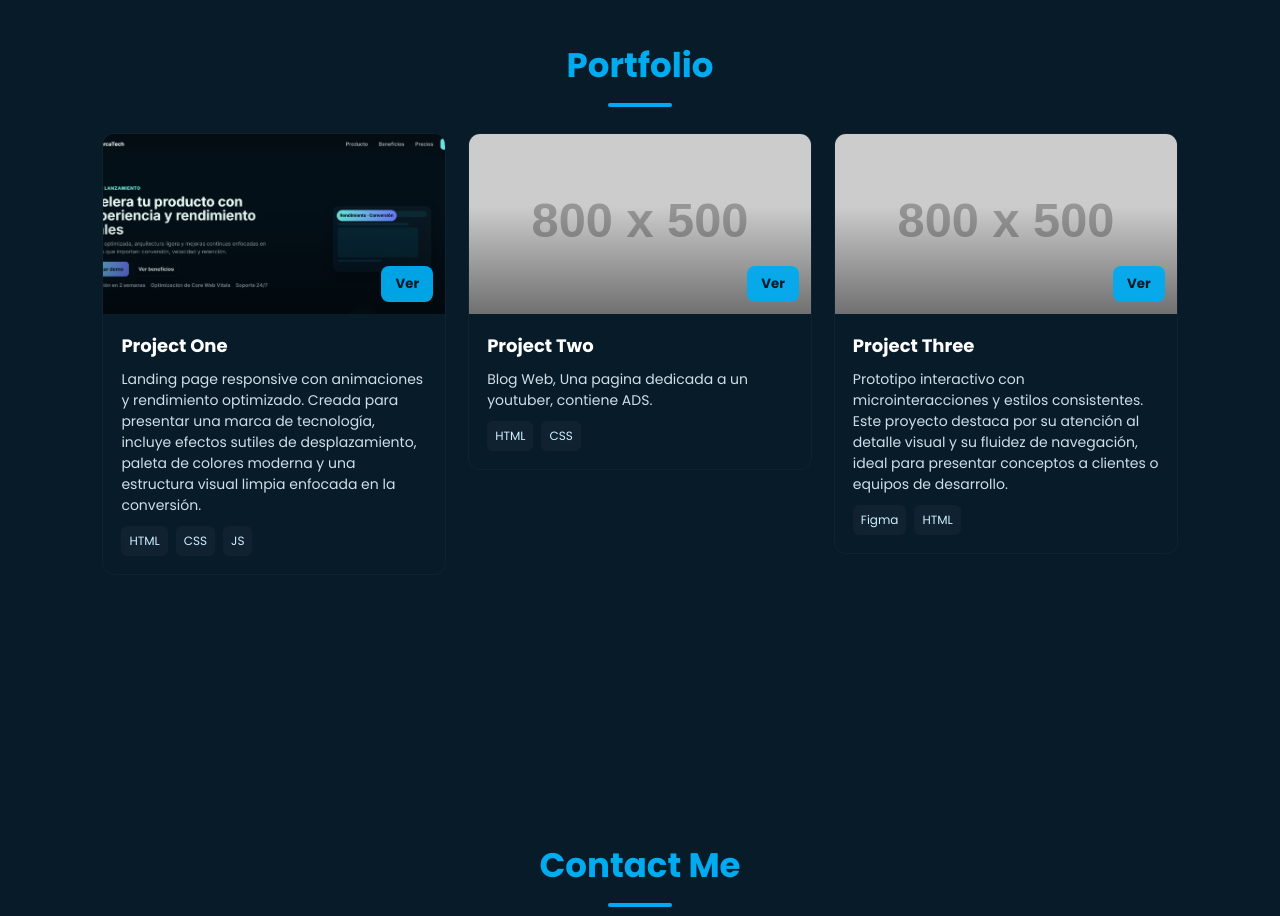
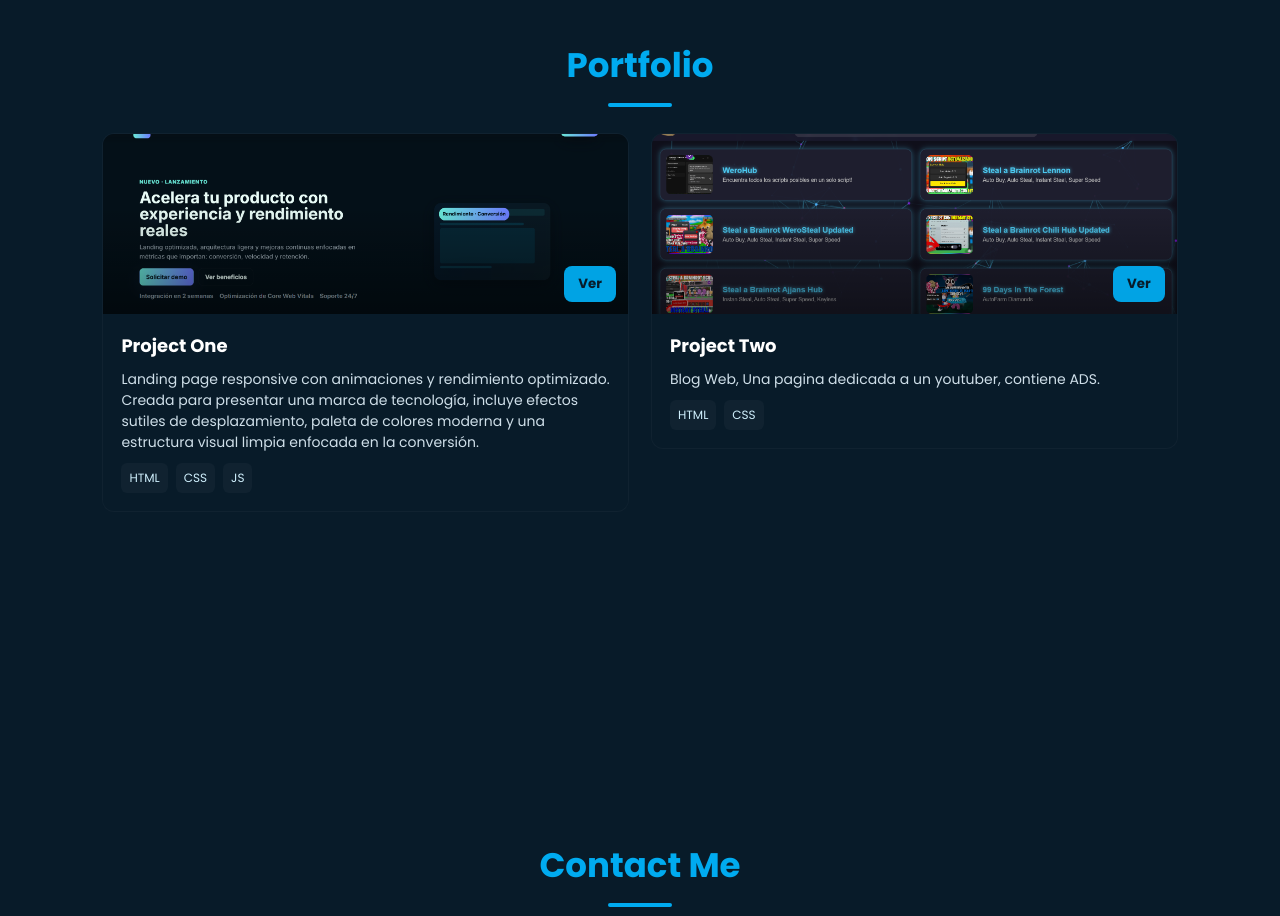
Before and after one commit to Lilwero20/WebDesigner, a plain HTML site: page index.html in a window 1280 px wide. Shown: the part 2580-3496 px from the top of the page. Drawn offline with nearby package versions, Linux system fonts and the light colour scheme; placeholder pictures from the web are drawn by us.

Commit message:
Update index.html

```diff
--- a/index.html
+++ b/index.html
@@ -95,7 +95,7 @@
 
             <article class="portfolio-card">
                 <div class="card-media">
-                    <img src="https://via.placeholder.com/800x500?text=Project+2" alt="Project 2 screenshot" />
+                    <img src="https://raw.githubusercontent.com/Lilwero20/WebDesigner/refs/heads/main/projecto2.png" alt="Project 2 screenshot" />
                     <div class="card-overlay">
                         <button class="card-btn" onclick="window.open('https://lilwero20.github.io/', '_blank')" aria-label="Ver proyecto 1">Ver</button>
                     </div>
@@ -105,22 +105,6 @@
                     <p>Blog Web, Una pagina dedicada a un youtuber, contiene ADS.</p>
                     <div class="card-tags">
                         <span>HTML</span><span>CSS</span>
-                    </div>
-                </div>
-            </article>
-
-            <article class="portfolio-card">
-                <div class="card-media">
-                    <img src="https://via.placeholder.com/800x500?text=Project+3" alt="Project 3 screenshot" />
-                    <div class="card-overlay">
-                        <button class="card-btn" onclick="window.open('#', '_blank')" aria-label="Ver proyecto 3">Ver</button>
-                    </div>
-                </div>
-                <div class="card-body">
-                    <h3>Project Three</h3>
-                    <p>Prototipo interactivo con microinteracciones y estilos consistentes. Este proyecto destaca por su atención al detalle visual y su fluidez de navegación, ideal para presentar conceptos a clientes o equipos de desarrollo.</p>
-                    <div class="card-tags">
-                        <span>Figma</span><span>HTML</span>
                     </div>
                 </div>
             </article>
```
